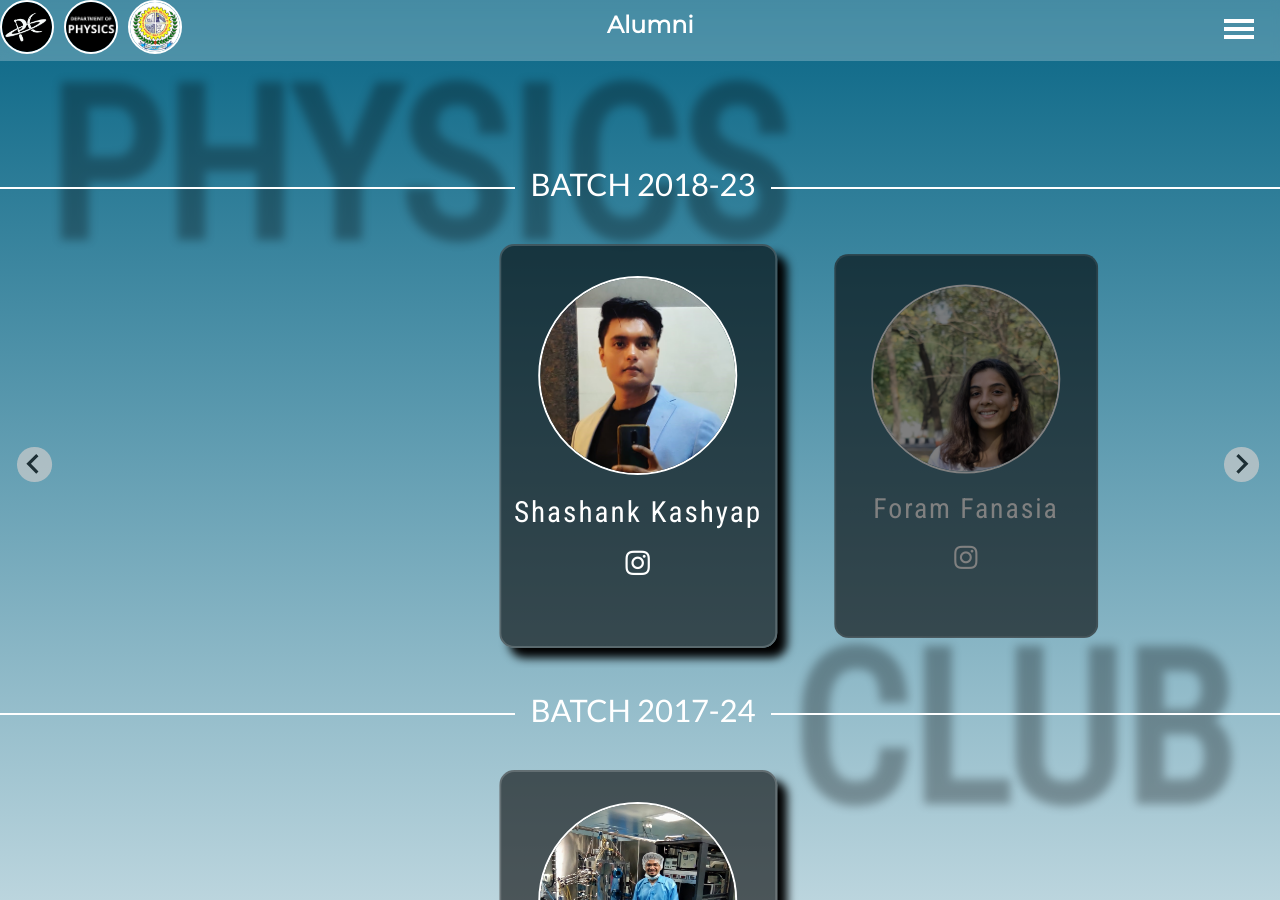
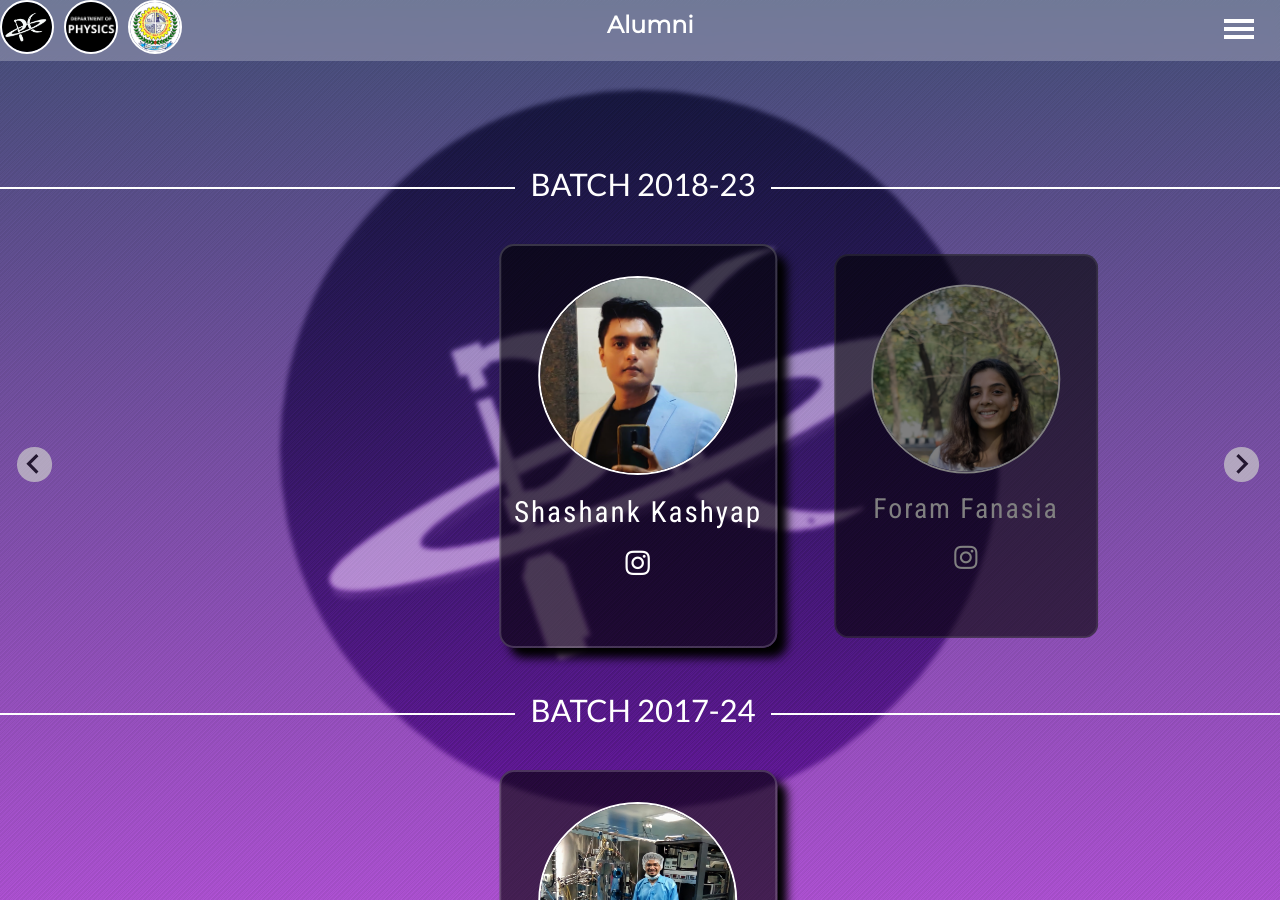
Before and after one commit to PhysicsClubSVNIT/PhysicsClubSVNIT.github.io, a Jekyll site: the page built from alumni.html, in a window 1280 px wide and 900 px high. Built offline with Jekyll 4.4.1, drawn with Linux system fonts in a browser that asks for light colours; some web fonts are replaced; some of the changed text lies outside the part shown.

Commit message:
design changes

```diff
--- a/alumni.html
+++ b/alumni.html
@@ -11,8 +11,9 @@ extra_js:
 ---
 
 <div id="main-container" class="alumni">
-    <div id="phys">PHYSICS</div>
-    <div id="club">CLUB</div>
+<!--div id="phys">PHYSICS</div>
+<div id="club">CLUB</div-->
+<img id="pcback" src="/assets/images/pc.png">
     <div style="width: 100%; height: 1vh;"></div>
 
 
--- a/assets/css/index.css
+++ b/assets/css/index.css
@@ -866,3 +866,7 @@ html{
 			transform: translateX(-50%) translateY(-50%);
 		}
 	}
+
+	.stategrad{
+		height: 15vh;
+	}
--- a/assets/css/team.css
+++ b/assets/css/team.css
@@ -18,7 +18,9 @@ body{
 	background: #353B3F;
 	background: #e6dada; /* fallback for old browsers */ /* Chrome 10-25, Safari 5.1-6 */
 	background: linear-gradient(to top, #e6dada, #274046);
-	background-attachment: fixed;
+	background-image: repeating-linear-gradient(135deg, rgba(255,255,255,0.04) 0px, rgba(255,255,255,0.04) 2px,transparent 2px, transparent 4px),linear-gradient(0deg, rgb(224,152,195),rgb(4, 2, 73));
+	background-image: repeating-linear-gradient(90deg, hsla(284,43%,48%,0.05) 0px, hsla(284,43%,48%,0.05) 1px,transparent 1px, transparent 11px,hsla(284,43%,48%,0.05) 11px, hsla(284,43%,48%,0.05) 12px,transparent 12px, transparent 32px),repeating-linear-gradient(225deg, hsla(284,43%,48%,0.05) 0px, hsla(284,43%,48%,0.05) 1px,transparent 1px, transparent 11px,hsla(284,43%,48%,0.05) 11px, hsla(284,43%,48%,0.05) 12px,transparent 12px, transparent 32px),repeating-linear-gradient(90deg, hsla(284,43%,48%,0.05) 0px, hsla(284,43%,48%,0.05) 1px,transparent 1px, transparent 11px,hsla(284,43%,48%,0.05) 11px, hsla(284,43%,48%,0.05) 12px,transparent 12px, transparent 32px),repeating-linear-gradient(135deg, hsla(284,43%,48%,0.05) 0px, hsla(284,43%,48%,0.05) 1px,transparent 1px, transparent 11px,hsla(284,43%,48%,0.05) 11px, hsla(284,43%,48%,0.05) 12px,transparent 12px, transparent 32px),linear-gradient(180deg, rgb(60, 9, 75),rgb(139, 70, 200));
+	background-attachment: scroll;
 }
 
 .holder{
@@ -185,4 +187,15 @@ body{
 .alumni{
 	background: #076585!important;  /* fallback for old browsers */  /* Chrome 10-25, Safari 5.1-6 */
 	background: linear-gradient(to top, #fff, #076585)!important; /* W3C, IE 10+/ Edge, Firefox 16+, Chrome 26+, Opera 12+, Safari 7+ */
+	background-image: repeating-linear-gradient(135deg, rgba(0,0,0,0.08),rgba(0,0,0,0.07),rgba(0,0,0,0.09),rgba(0,0,0,0.09),rgba(0,0,0,0.05),rgba(0,0,0,0.03),rgba(0,0,0,0.02),transparent,rgba(0,0,0,0.06),rgba(0,0,0,0.05),rgba(0,0,0,0.1),rgba(0,0,0,0.02),rgba(0,0,0,0.08) 3px),linear-gradient(180deg, rgb(69, 81, 123),rgb(219, 84, 251))!important;
 }
+
+#pcback{
+	width: min(80vh,80vw);
+	position: fixed;
+	top: 50%;
+	left: 50%;
+	transform: translateX(-50%) translateY(-50%);
+	mix-blend-mode: soft-light;
+	filter: blur(2px) brightness(1);
+}
--- a/index.html
+++ b/index.html
@@ -72,6 +72,7 @@ extra_js:
         </div>
     </center>
 </div>
+<div class="gradient stategrad"></div>
 </div>
 <div style="width: 100%; height: 10vh; background: transparent;"></div>
 {% if site.data.events.upcomingevents[0].name != " " %}
--- a/team.html
+++ b/team.html
@@ -11,8 +11,9 @@ extra_js:
 ---
 
 <div id="main-container">
-    <div id="phys">PHYSICS</div>
-    <div id="club">CLUB</div>
+<!--div id="phys">PHYSICS</div>
+<div id="club">CLUB</div-->
+<img id="pcback" src="/assets/images/pc.png">
     <div style="width: 100%; height: 1vh;"></div>
 
 
```
Also changed, not shown: _data/team.json (+5 -2 lines).
